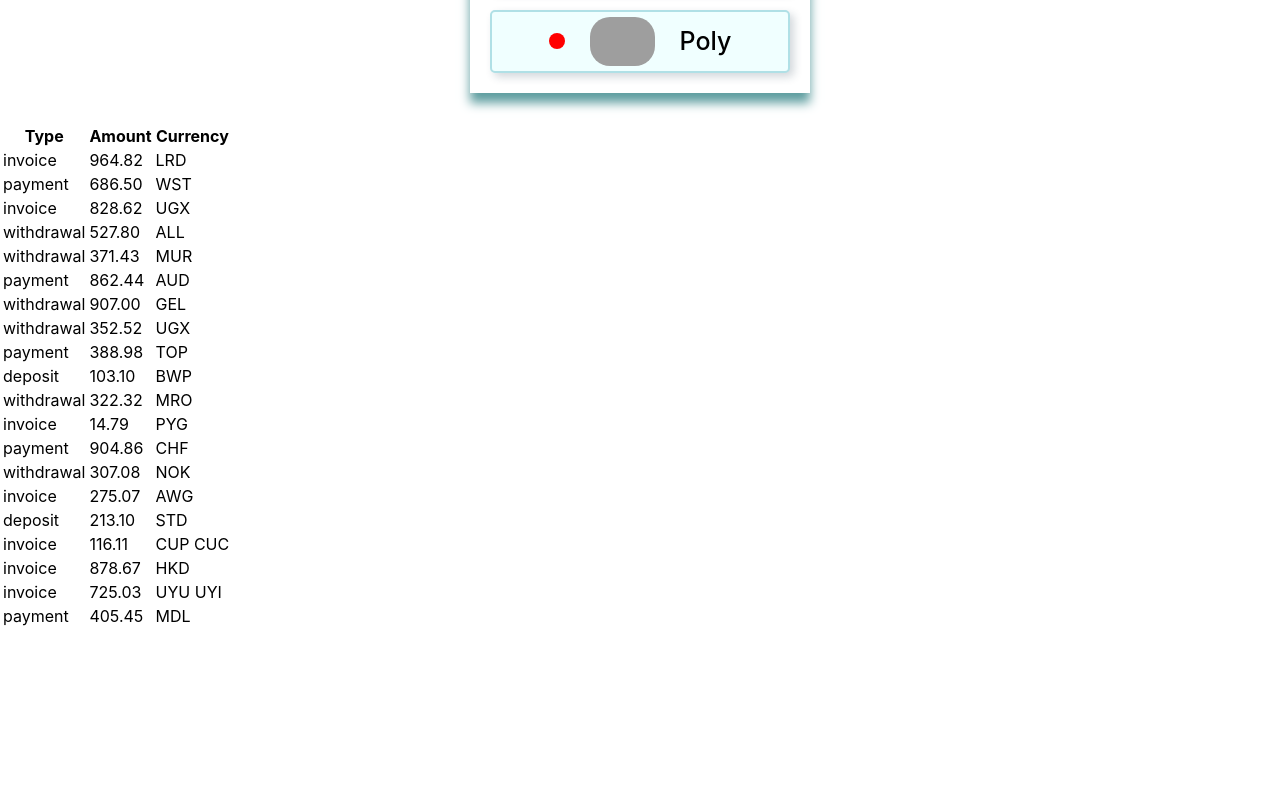
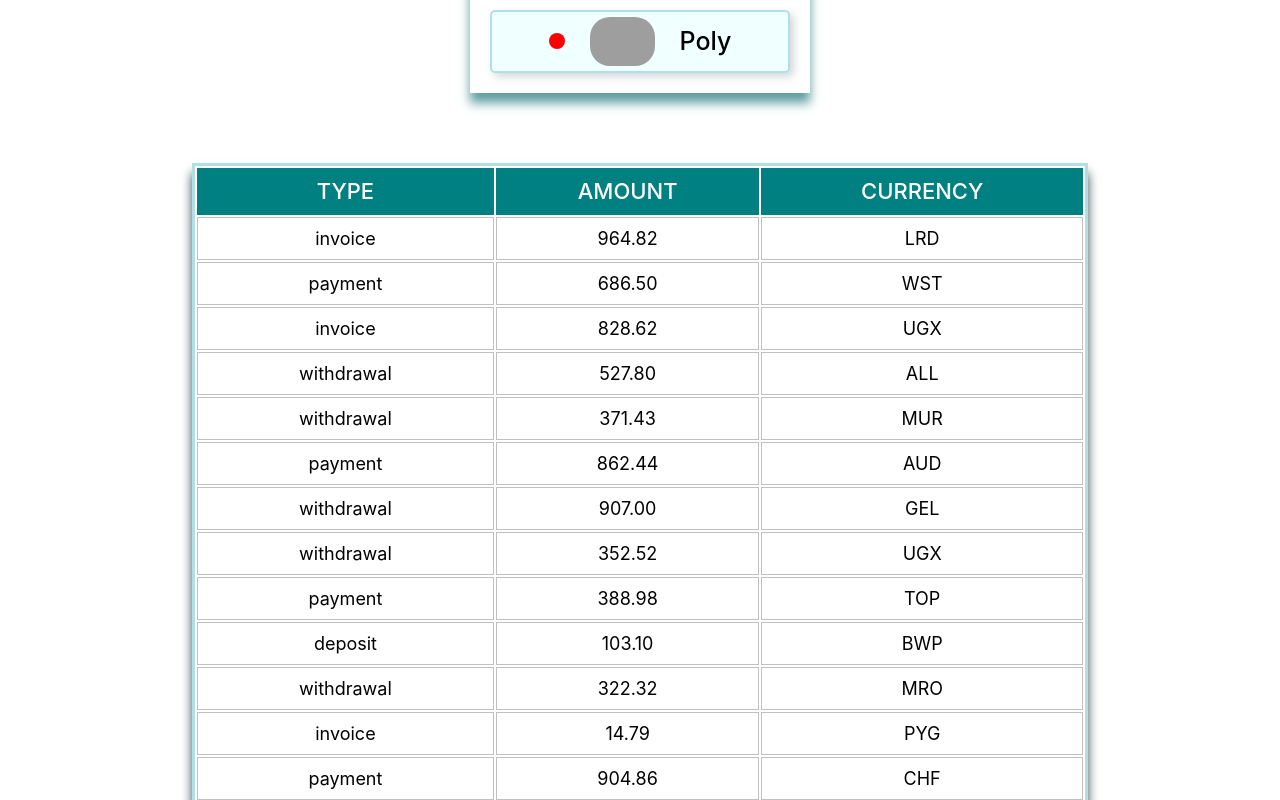
Before and after one commit to dmelnykova/goit-react-hw-01-components, a React (Create React App) app: page / in a window 1280 px wide. Shown: the part 1080-1880 px from the top of the page. Before the commit the page ends 1709 px from the top, so only its background shows below. Built offline with nearby package versions, Linux system fonts and the light colour scheme; grey boxes are pictures that could not be loaded.

Commit message:
TransactionHistory styled

```diff
--- a/src/components/TransactionHistory/TransactionHistory.jsx
+++ b/src/components/TransactionHistory/TransactionHistory.jsx
@@ -1,11 +1,17 @@
+import {
+  Table,
+  Title,
+  Text,
+} from './TransactionHistory.styled';
+
 export const TransactionHistory = ({ transactions }) => {
     return (
-        <table>
+        <Table>
             <thead>
                 <tr>
-                    <th>Type</th>
-                    <th>Amount</th>
-                    <th>Currency</th>
+                    <Title>Type</Title>
+                    <Title>Amount</Title>
+                    <Title>Currency</Title>
                 </tr>
             </thead>
 
@@ -13,13 +19,13 @@ export const TransactionHistory = ({ transactions }) => {
                 {transactions.map(item => {
                     return (
                         <tr key={item.id}>
-                            <td>{item.type}</td>
-                            <td>{item.amount}</td>
-                            <td>{item.currency}</td>
+                            <Text>{item.type}</Text>
+                            <Text>{item.amount}</Text>
+                            <Text>{item.currency}</Text>
                         </tr>
                     )
                 })}
             </tbody>
-        </table>
+        </Table>
     );
 };
--- a/src/components/TransactionHistory/TransactionHistory.styled.js
+++ b/src/components/TransactionHistory/TransactionHistory.styled.js
@@ -1 +1,24 @@
 import styled from 'styled-components';
+
+export const Table = styled.table`
+    width: 70%;
+    margin: 70px auto;
+    text-align: center;
+    box-shadow: 0 10px 10px #2F4F4F;
+    border: 3px solid #B0E0E6;
+`;
+
+export const Title = styled.th`
+    text-transform: uppercase;
+    background-color: #008080;
+    color: white;
+    font-size: 22px;
+    font-weight: 500;
+    height: 45px;
+`;
+
+export const Text = styled.td`
+    padding: 10px;
+    border: 1px solid #C0C0C0;
+    font-size: 18px;
+`;
```
Also changed, not shown: src/components/FriendList/FriendListItem.jsx (+6 -1 lines).
